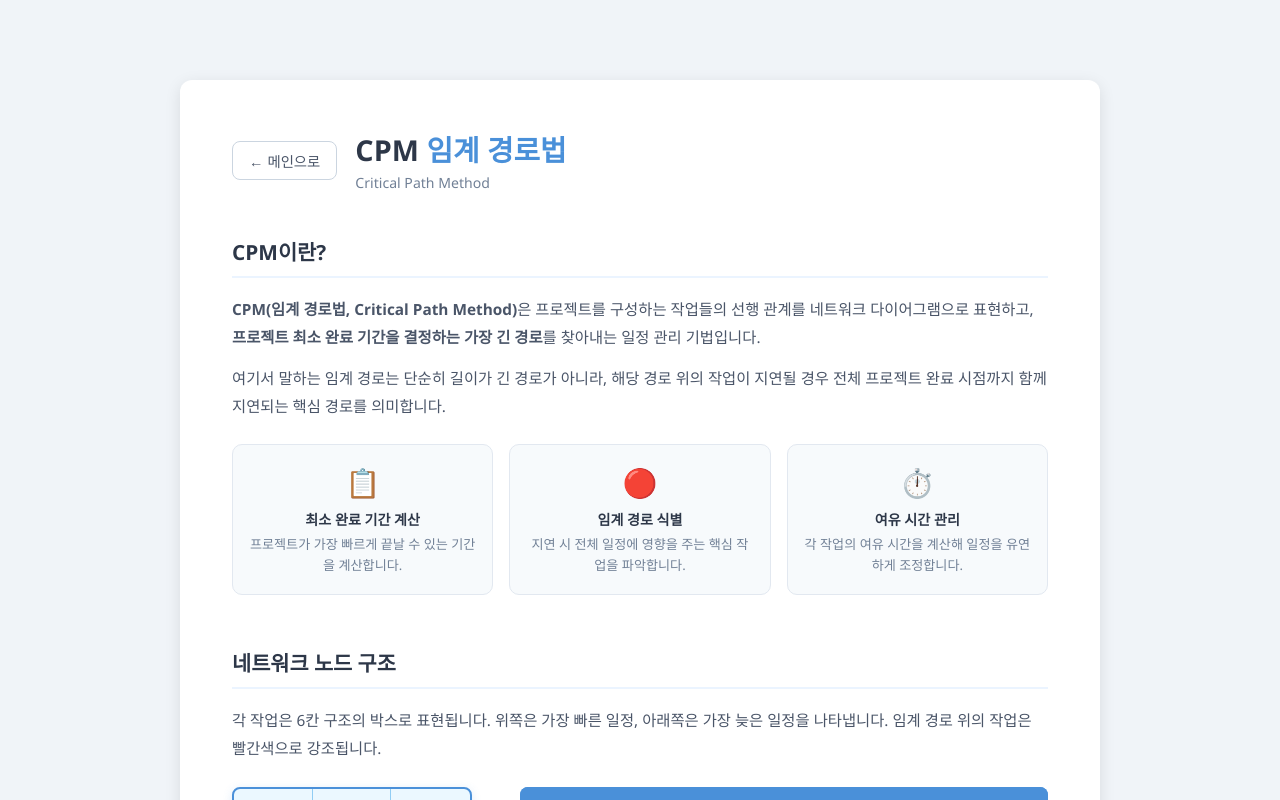
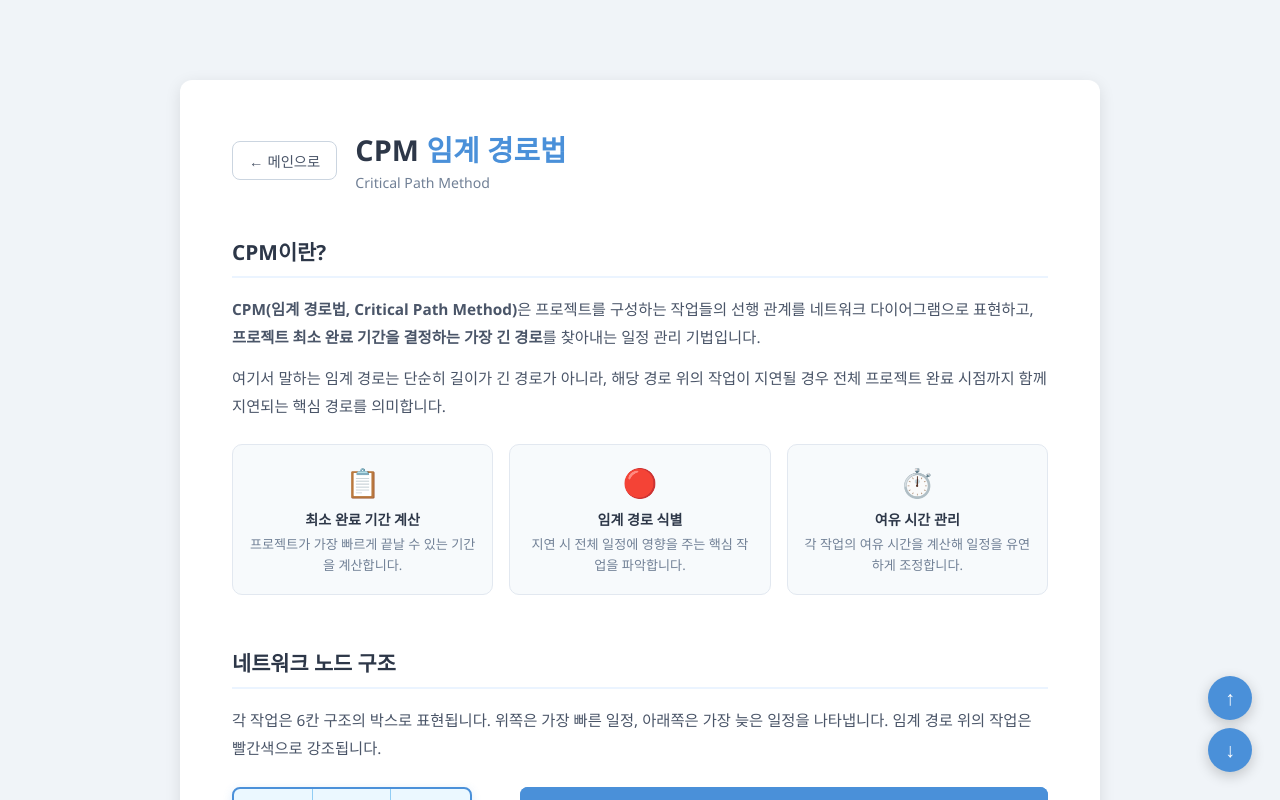
Before and after one commit to 21017030/cpm-network, a React (Vite) app: page / in a window 1280 px wide. Both pictures are taken after a click on the button "CPM이란? →". Shown: the top 800 px of the page. Built offline with nearby package versions, Linux system fonts and the light colour scheme.

Commit message:
Add scroll up/down buttons to CpmGuide page

```diff
--- a/src/components/CpmGuide.tsx
+++ b/src/components/CpmGuide.tsx
@@ -520,6 +520,23 @@ export default function CpmGuide({ onBack }: Props) {
         </section>
 
       </div>
+
+      <div style={{ position: 'fixed', bottom: 28, right: 28, display: 'flex', flexDirection: 'column', gap: 8, zIndex: 1000 }}>
+        <button
+          onClick={() => window.scrollTo({ top: 0, behavior: 'smooth' })}
+          title="맨 위로"
+          style={{ background: '#4a90d9', color: '#fff', border: 'none', borderRadius: '50%', width: 44, height: 44, fontSize: 20, cursor: 'pointer', boxShadow: '0 4px 14px rgba(0,0,0,0.2)', display: 'flex', alignItems: 'center', justifyContent: 'center' }}
+        >
+          ↑
+        </button>
+        <button
+          onClick={() => window.scrollTo({ top: document.body.scrollHeight, behavior: 'smooth' })}
+          title="맨 아래로"
+          style={{ background: '#4a90d9', color: '#fff', border: 'none', borderRadius: '50%', width: 44, height: 44, fontSize: 20, cursor: 'pointer', boxShadow: '0 4px 14px rgba(0,0,0,0.2)', display: 'flex', alignItems: 'center', justifyContent: 'center' }}
+        >
+          ↓
+        </button>
+      </div>
     </div>
   );
 }
```
